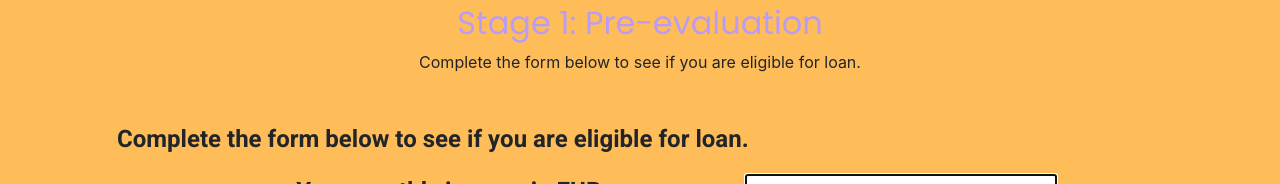
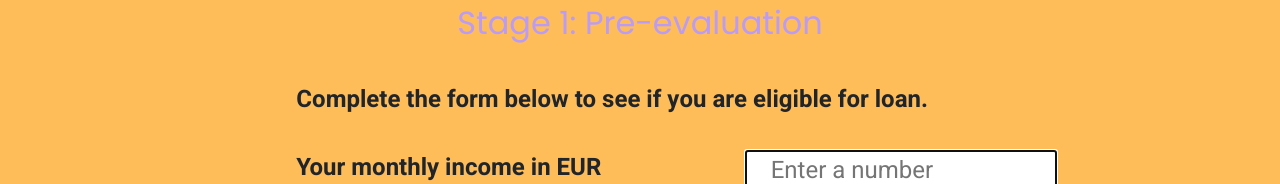
Before and after one commit to cslylla/herhackathon-app, a React (Create React App) app: page /apply in a window 1280 px wide. Shown: the part 554-738 px from the top of the page. Built offline with nearby package versions, Linux system fonts and the light colour scheme.

Commit message:
Fixing error messages, formatting form

```diff
--- a/src/pages/Apply.js
+++ b/src/pages/Apply.js
@@ -1,7 +1,7 @@
 import React, {useState} from 'react';
 import '../Apply.css';
-import pass from "../images/passed.png"
-import fail from "../images/failed.png"
+import passedpicture from "../images/passedpicture.png"
+import failedpicture from "../images/failedpicture.png"
 
 export default function Apply(){
     let [income, setIncome] = useState("");
@@ -33,7 +33,10 @@ export default function Apply(){
 
     let form = (
         <form onSubmit={handleSubmit}>
-        <p>Complete the form below to see if you are eligible for loan.</p>
+        <div className="row">
+        <div className="col-lg-2"></div>
+        <div className="col-lg-8"><p>Complete the form below to see if you are eligible for loan.</p></div>
+        </div>
         <div className="row">
         <div className="col-lg-2"></div>
         <div className="col-lg-5">Your monthly income in EUR</div>
@@ -72,7 +75,7 @@ export default function Apply(){
                 <h2>Stage 1: Pre-evaluation</h2>
                 <div className="message text-center mt-3">
                 <h3>Thank you for your application.</h3>
-                <img src={pass} alt="Check symbol" className="img-fluid symbol" />
+                <img src={passedpicture} alt="Check symbol" className="img-fluid symbol" />
                 <p>Your Income is {income} EUR. Your Loan is {loan} EUR. Your Expenses are {expenses} EUR. Your age is {age} years.</p>
                 <p className="passingMessage">You have passed Stage one of the evaluation process.</p>
                 <p>Continue to Stage 2 evaluation</p>
@@ -90,7 +93,7 @@ export default function Apply(){
                 <p>Complete the form below to see if you are eligible for loan.</p>
                 <div className="message text-center mt-3">
                 <h3>Thank you for your application.</h3>
-                <img src={fail} alt="Fail symbol" className="img-fluid symbol" />
+                <img src={failedpicture} alt="Fail symbol" className="img-fluid symbol" />
                 <p>Your Income is {income} EUR. Your Loan is {loan} EUR. Your Expenses are {expenses} EUR. Your age is {age} years.</p>
                 <p className="failingMessage">You have failed Stage one of the evaluation process.</p>
                 <p>For further information or support, please contact us</p>
@@ -107,7 +110,6 @@ export default function Apply(){
         <div className="container">
         <h1>Application form</h1>
         <h2>Stage 1: Pre-evaluation</h2>
-        <p>Complete the form below to see if you are eligible for loan.</p>
         {form}
         </div>
         </div>
```
Also changed, not shown: src/images/failedpicture.png (renamed from src/images/failed.png), src/images/passedpicture.png (renamed from src/images/passed.png).
